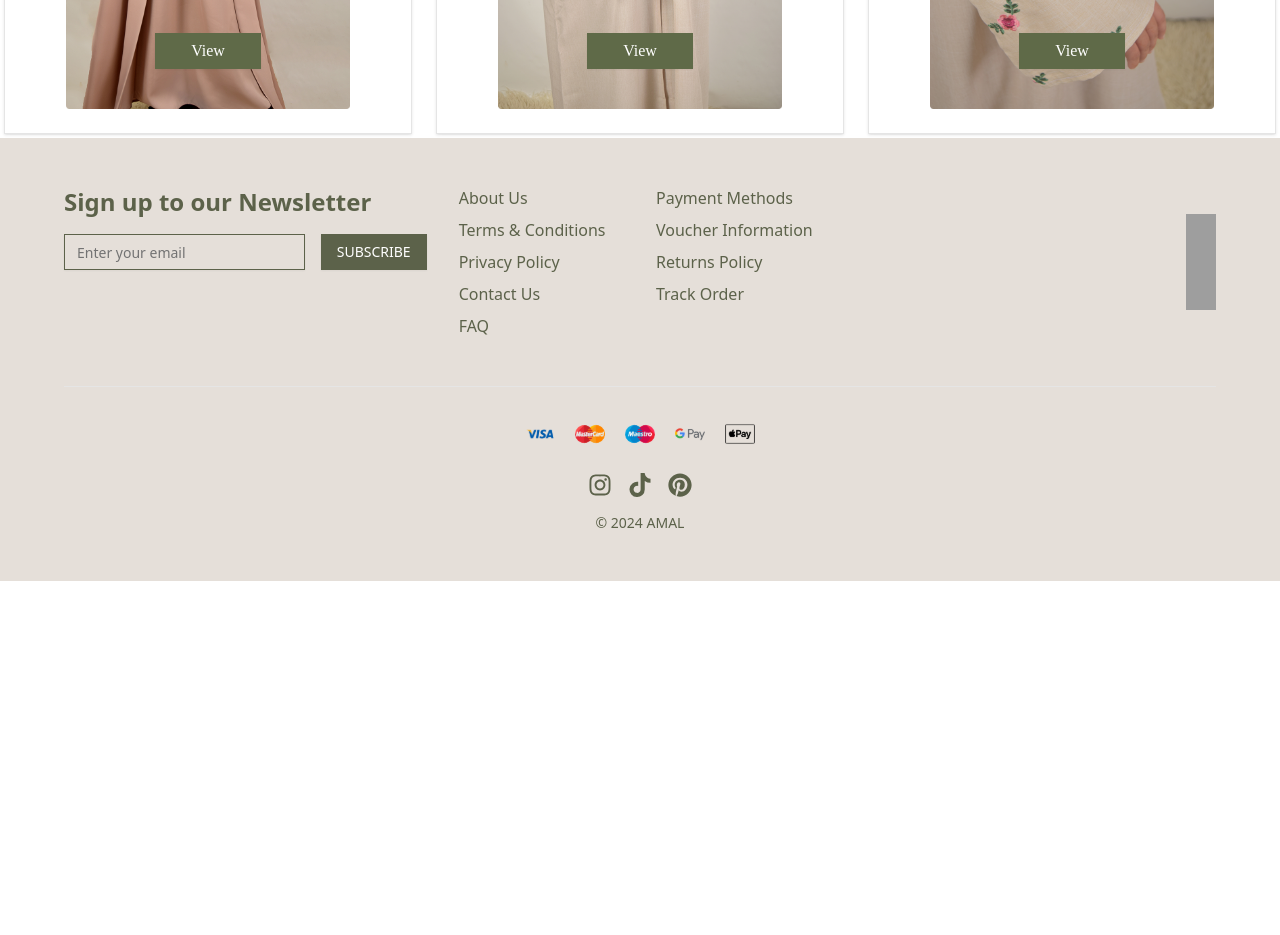
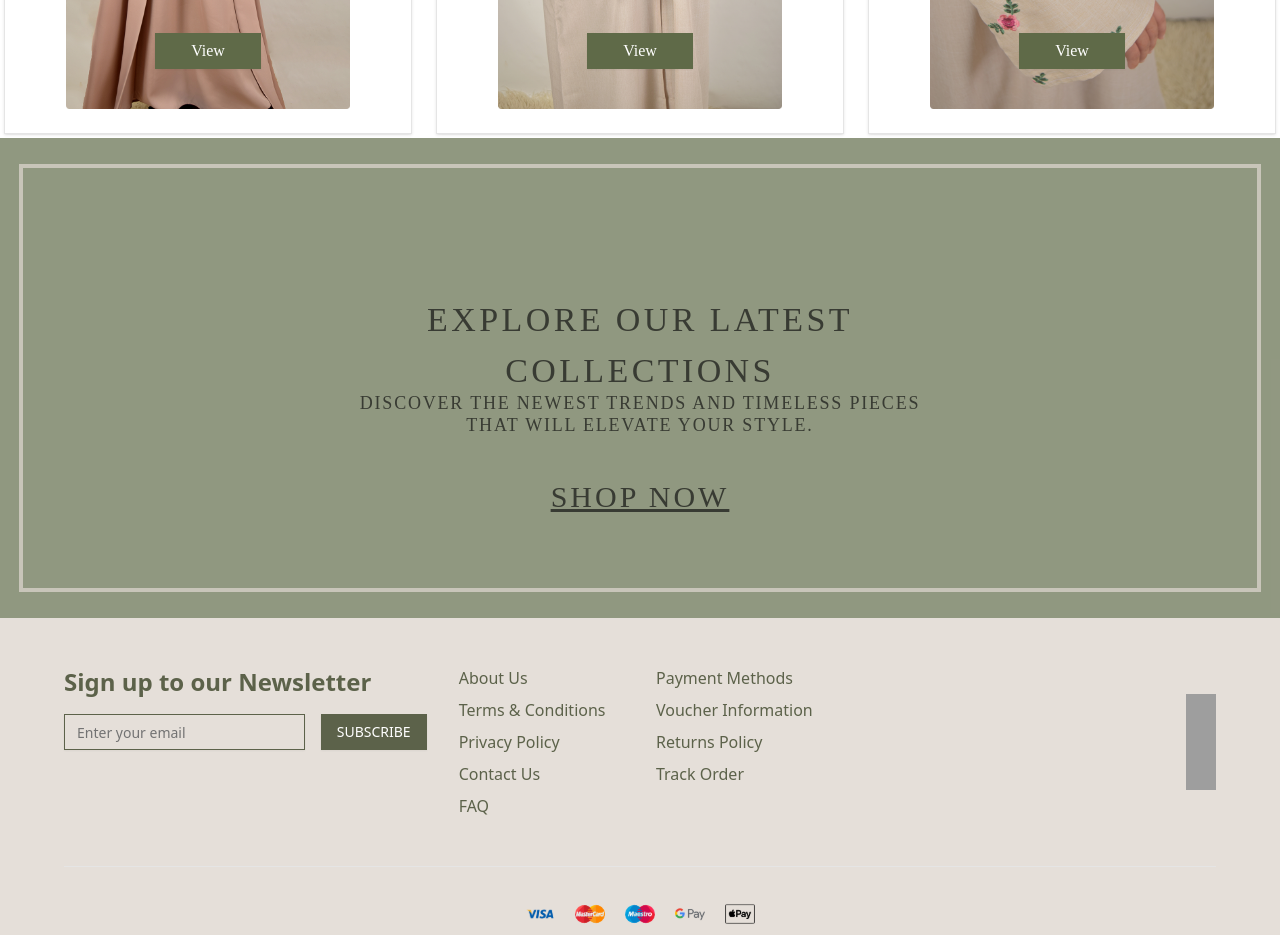
Before and after one commit to Arjunkumar1877/trend-hivee-client, a Next.js app: page / in a window 1280 px wide. Shown: the part 1420-2355 px from the top of the page. Before the commit the page ends 2001 px from the top, so only its background shows below. Built offline with nearby package versions, Linux system fonts and the light colour scheme; grey boxes are pictures that could not be loaded.

Commit message:
feat: logo banner

```diff
--- a/src/components/home/Home.tsx
+++ b/src/components/home/Home.tsx
@@ -3,6 +3,7 @@ import PageLayout from '@/components/pageLayout/PageLayout'
 import Image from 'next/image'
 import React, { useEffect } from 'react'
 import { CollectionSlide } from './CollectionsSlide'
+import LogoBanner from './LogoBanner'
 
 const Home = () => {
   useEffect(() => {
@@ -27,19 +28,23 @@ const Home = () => {
       <div className="w-full h-[34rem] relative md:h-[40rem] bg-[#E6DDD8]">
         <Image src="/images/home/1.png" fill alt="banner" className="object-cover" />
 
-        <p className="z-50 absolute bottom-50 left-1/2 transform -translate-x-1/2 font-[Agatho] font-normal text-[65px] leading-[22px] tracking-[0.1em] text-center text-white">
+        {/* Main Heading */}
+        <p className="z-50 absolute bottom-[12.5rem] left-1/2 transform -translate-x-1/2 font-[Agatho] font-normal text-[4.0625rem] leading-[1.375rem] tracking-[0.1em] text-center text-white">
           Elegant Floral Abaya
         </p>
 
-        <p className="z-50 absolute bottom-38 left-1/2 transform -translate-x-1/2 font-[Agatho] font-normal text-[22px] leading-[22px] tracking-[0.1em] text-center text-white">
+        {/* Subheading */}
+        <p className="z-50 absolute bottom-[9.5rem] left-1/2 transform -translate-x-1/2 font-[Agatho] font-normal text-[1.375rem] leading-[1.375rem] tracking-[0.1em] text-center text-white">
           Timeless beauty in every thread.
         </p>
 
-        <p className="z-50 absolute bottom-20 underline left-1/2 transform -translate-x-1/2 font-[Agatho] font-normal text-[30px] leading-[22px] tracking-[0.1em] text-center text-white">
+        {/* CTA */}
+        <p className="z-50 absolute bottom-[5rem] underline left-1/2 transform -translate-x-1/2 font-[Agatho] font-normal text-[1.875rem] leading-[1.375rem] tracking-[0.1em] text-center text-white">
           SHOP NOW
         </p>
       </div>
       <CollectionSlide />
+      <LogoBanner />
     </PageLayout>
   )
 }
--- /dev/null
+++ b/src/components/home/LogoBanner.tsx
@@ -0,0 +1,27 @@
+import React from 'react'
+
+const LogoBanner = () => {
+  return (
+    <div className='bg-[#5f6a48b0] flex justify-center items-center w-full h-[30rem]'>
+      <div className='border-4 border-[#E6DDD8] relative flex justify-center items-center w-[97%] h-[89%] opacity-65'>
+
+        {/* Main Heading */}
+        <p className="z-50 absolute bottom-[12rem] left-1/2 transform -translate-x-1/2 font-[Agatho] font-normal text-[2.125rem] tracking-[0.1em] text-center uppercase opacity-100">
+          Explore our latest collections
+        </p>
+
+        {/* Subheading */}
+        <p className="z-50 absolute bottom-[9.5rem] left-1/2 transform -translate-x-1/2 font-[Agatho] font-normal text-[1.125rem] leading-[1.375rem] tracking-[0.1em] text-center uppercase opacity-100">
+          Discover the newest trends and timeless pieces that will elevate your style.
+        </p>
+
+        {/* CTA */}
+        <p className="z-50 absolute bottom-[5rem] underline left-1/2 transform -translate-x-1/2 font-[Agatho] font-normal text-[1.875rem] leading-[1.375rem] tracking-[0.1em] text-center opacity-100">
+          SHOP NOW
+        </p>
+      </div>
+    </div>
+  )
+}
+
+export default LogoBanner
```
